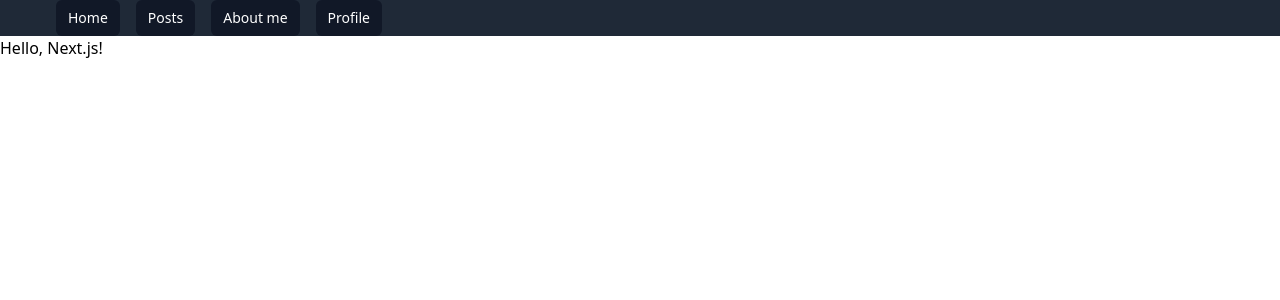
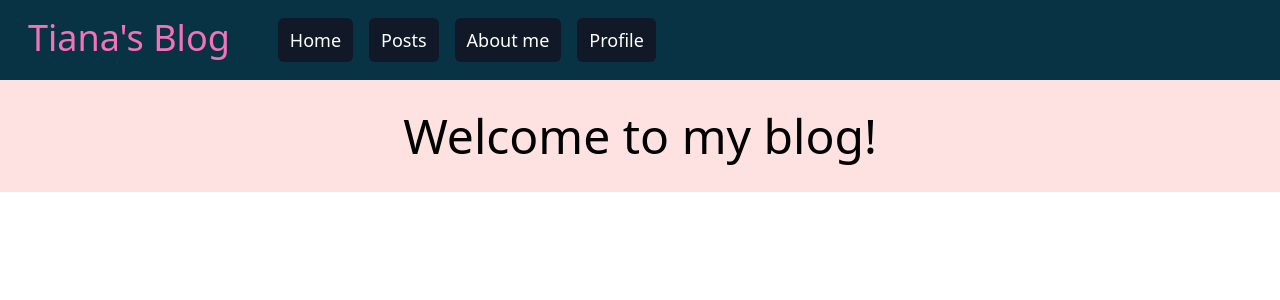
Before and after one commit to covmoore/tiana-blog, a Next.js app: page / in a window 1280 px wide. Shown: the top 300 px of the page. Built offline with nearby package versions, Linux system fonts and the light colour scheme.

Commit message:
adding the start to main page and writing the nav bar

```diff
--- a/app/components/Navbar.js
+++ b/app/components/Navbar.js
@@ -1,10 +1,10 @@
 import { Disclosure, DisclosureButton, DisclosurePanel, Menu, MenuButton, MenuItem, MenuItems } from '@headlessui/react'
 
 const navigation = [
-  { name: 'Home', href: '#' ,current: true},
-  { name: 'Posts', href: '#' ,current: true},
-  { name: 'About me', href: '#' ,current: true},
-  { name: 'Profile', href: '#' ,current: true},
+  { name: 'Home', href: '#', current: true },
+  { name: 'Posts', href: '#', current: true },
+  { name: 'About me', href: '#', current: true },
+  { name: 'Profile', href: '#', current: true },
 ]
 
 function classNames(...classes) {
@@ -13,16 +13,16 @@ function classNames(...classes) {
 
 export default function Navbar() {
   return (
-    <Disclosure as="nav" className="bg-gray-800">
-      <div className="mx-auto max-w-7x1 px-2 sm:px-6 lg:px-8">
-        <div className="absolute inset-y-0 left-0 flex items-center sm:hidden">
-          {/* Mobile menu button */}
+    <div as="nav" className="bg-cyan-950">
+      <div className="mx-auto px-2">
+        <div className="relative flex h-20 items-center justify-between">
+          <div className="flex flex-1 items-center justify-start sm:items-stretch sm:justify-start">
+            <div className='flex flex-start text-4xl pl-5 pr-12 text-pink-400'>
+              <a href='#'>
+              Tiana's Blog
+              </a>
             </div>
-        <div className="flex flex-1 items-center justify-center sm:items-stretch sm:justify-start">
-          <div className="flex flex-shrink-0 items-center">
-          <img/>
-        </div>
-        <div className="hidden sm:ml-6 sm:block">
+            <div className="hidden sm:ml-0 sm:block">
               <div className="flex space-x-4">
                 {navigation.map((item) => (
                   <a
@@ -31,7 +31,7 @@ export default function Navbar() {
                     aria-current={item.current ? 'page' : undefined}
                     className={classNames(
                       item.current ? 'bg-gray-900 text-white' : 'text-gray-300 hover:bg-gray-700 hover:text-white',
-                  'rounded-md px-3 py-2 text-sm font-medium',
+                      'rounded-md px-3 py-2 text-lg font-medium',
                     )}
                   >
                     {item.name}
@@ -40,7 +40,10 @@ export default function Navbar() {
               </div>
             </div>
           </div>
+          <div className="absolute inset-y-0 right-0 flex items-center pr-2 sm:static sm:inset-auto sm:ml-6 sm:pr-0">
           </div>
-    </Disclosure>
+        </div>
+      </div>
+    </div>
   )
 }
--- a/app/layout.js
+++ b/app/layout.js
@@ -1,6 +1,4 @@
 import Navbar from "./components/Navbar"
-import { Metadata } from "next"
-
 import "./globals.css"
 
 export default function RootLayout({ children }) {
--- a/app/page.js
+++ b/app/page.js
@@ -1,3 +1,7 @@
 export default function Page() {
-  return <h1>Hello, Next.js!</h1>
+  return(
+    <div className="mx-auto bg-red-100">
+      <div className="flex flex-row text-5xl justify-center px-4 py-8">Welcome to my blog!</div>
+    </div>
+  )
 }
```
Lines whose indentation alone changed are shown as unchanged.
